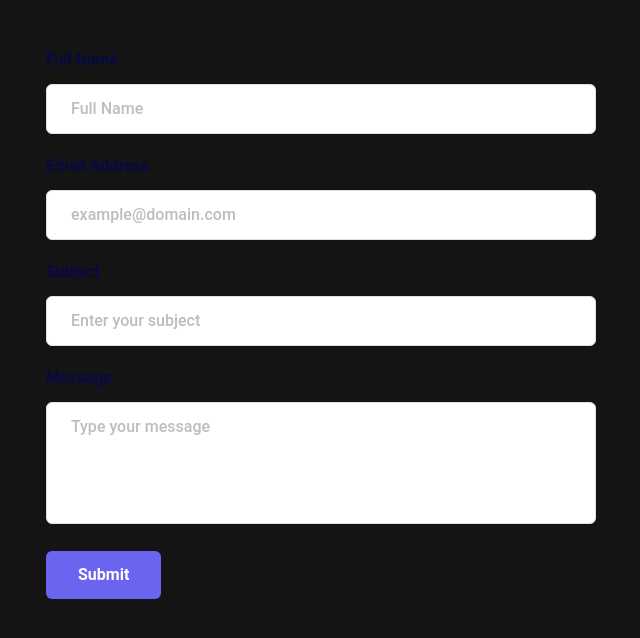
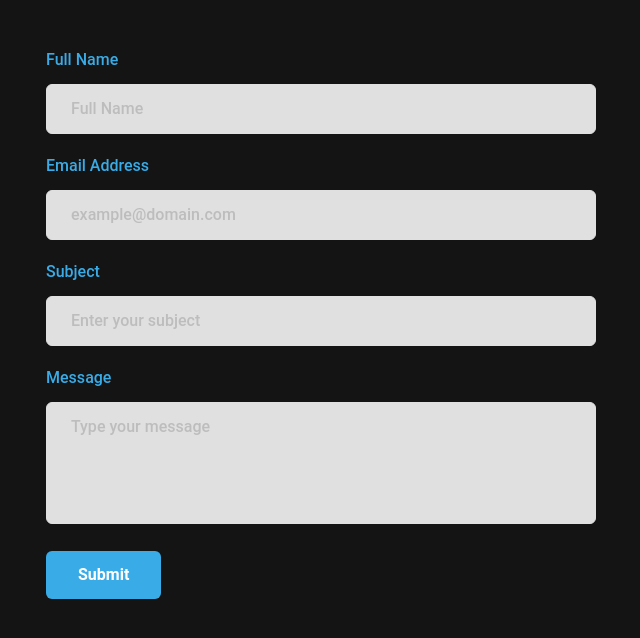
Before and after one commit to CleanCodeRo/ELearningPlatform_Frontend, a React (Vite) app: page /contact in a window 1280 px wide. Shown: the top 638 px of the page, without its empty margins (319-959 px from the left). Built offline with nearby package versions, Linux system fonts and the light colour scheme.

Commit message:
modify contact

```diff
--- a/src/pages/Contact.jsx
+++ b/src/pages/Contact.jsx
@@ -6,7 +6,7 @@ const Contact = () => {
           <div className="mb-5">
             <label
               for="name"
-              className="mb-3 block text-base font-medium text-[#07074D]"
+              className="mb-3 block text-base font-medium text-fifth"
             >
               Full Name
             </label>
@@ -15,13 +15,13 @@ const Contact = () => {
               name="name"
               id="name"
               placeholder="Full Name"
-              className="w-full rounded-md border border-[#e0e0e0] bg-white py-3 px-6 text-base font-medium text-[#6B7280] outline-none focus:border-[#6A64F1] focus:shadow-md"
+              className="w-full rounded-md border border-[#e0e0e0] bg-gray-300 py-3 px-6 text-base font-medium text-fourth outline-none focus:border-[#6A64F1] focus:shadow-md"
             />
           </div>
           <div className="mb-5">
             <label
               for="email"
-              className="mb-3 block text-base font-medium text-[#07074D]"
+              className="mb-3 block text-base font-medium text-fifth"
             >
               Email Address
             </label>
@@ -30,13 +30,13 @@ const Contact = () => {
               name="email"
               id="email"
               placeholder="example@domain.com"
-              className="w-full rounded-md border border-[#e0e0e0] bg-white py-3 px-6 text-base font-medium text-[#6B7280] outline-none focus:border-[#6A64F1] focus:shadow-md"
+              className="w-full rounded-md border border-[#e0e0e0] bg-gray-300 py-3 px-6 text-base font-medium text-[#6B7280] outline-none focus:border-[#6A64F1] focus:shadow-md"
             />
           </div>
           <div className="mb-5">
             <label
               for="subject"
-              className="mb-3 block text-base font-medium text-[#07074D]"
+              className="mb-3 block text-base font-medium text-fifth"
             >
               Subject
             </label>
@@ -45,13 +45,13 @@ const Contact = () => {
               name="subject"
               id="subject"
               placeholder="Enter your subject"
-              className="w-full rounded-md border border-[#e0e0e0] bg-white py-3 px-6 text-base font-medium text-[#6B7280] outline-none focus:border-[#6A64F1] focus:shadow-md"
+              className="w-full rounded-md border border-[#e0e0e0] bg-gray-300 py-3 px-6 text-base font-medium text-[#6B7280] outline-none focus:border-[#6A64F1] focus:shadow-md"
             />
           </div>
           <div className="mb-5">
             <label
               for="message"
-              className="mb-3 block text-base font-medium text-[#07074D]"
+              className="mb-3 block text-base font-medium text-fifth"
             >
               Message
             </label>
@@ -60,11 +60,11 @@ const Contact = () => {
               name="message"
               id="message"
               placeholder="Type your message"
-              className="w-full resize-none rounded-md border border-[#e0e0e0] bg-white py-3 px-6 text-base font-medium text-[#6B7280] outline-none focus:border-[#6A64F1] focus:shadow-md"
+              className="w-full resize-none rounded-md border border-[#e0e0e0] bg-gray-300 py-3 px-6 text-base font-medium text-[#6B7280] outline-none focus:border-[#6A64F1] focus:shadow-md"
             ></textarea>
           </div>
           <div>
-            <button className="hover:shadow-form rounded-md bg-[#6A64F1] py-3 px-8 text-base font-semibold text-white outline-none">
+            <button className=" hover:shadow-form rounded-md bg-fifth py-3 px-8 text-base font-semibold text-white outline-none">
               Submit
             </button>
           </div>
```
